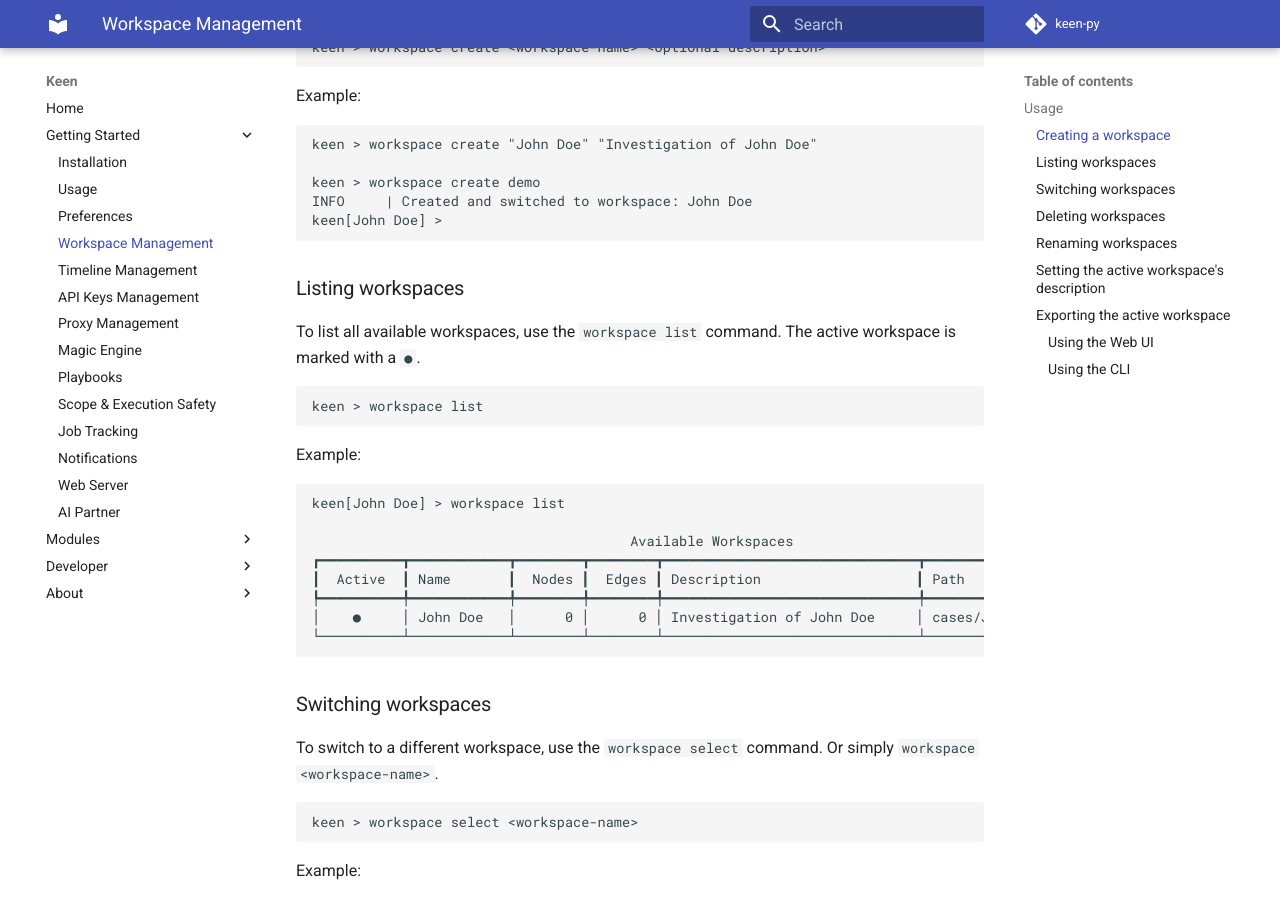
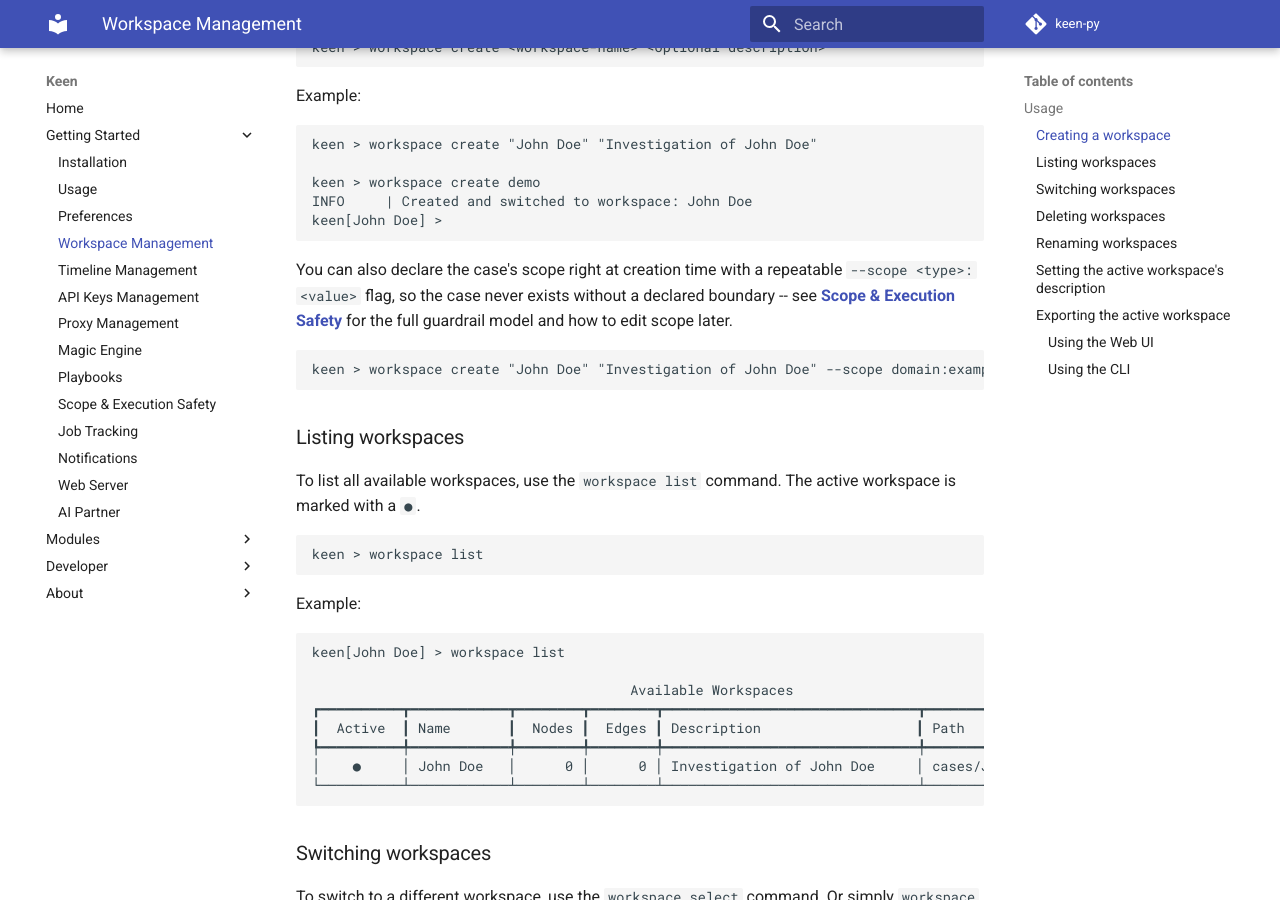
Before and after one commit to samuel-s-marques/keen-py, an MkDocs documentation site: the page built from docs/getting-started/workspace_management.md, in a window 1280 px wide and 900 px high, scrolled down 635 px. Built offline with MkDocs 1.6.1 and Material for MkDocs 9.7.7, drawn with Linux system fonts in a browser that asks for light colours; comment, search, counter and statistics services are not loaded.

Commit message:
Update workspace_management.md

````diff
--- a/docs/getting-started/workspace_management.md
+++ b/docs/getting-started/workspace_management.md
@@ -24,6 +24,12 @@ keen > workspace create "John Doe" "Investigation of John Doe"
 keen > workspace create demo
 INFO     | Created and switched to workspace: John Doe
 keen[John Doe] >
+```
+
+You can also declare the case's scope right at creation time with a repeatable `--scope <type>:<value>` flag, so the case never exists without a declared boundary -- see **[Scope & Execution Safety](scope_and_safety.md)** for the full guardrail model and how to edit scope later.
+
+```
+keen > workspace create "John Doe" "Investigation of John Doe" --scope domain:example.com
 ```
 
 ### Listing workspaces
````
